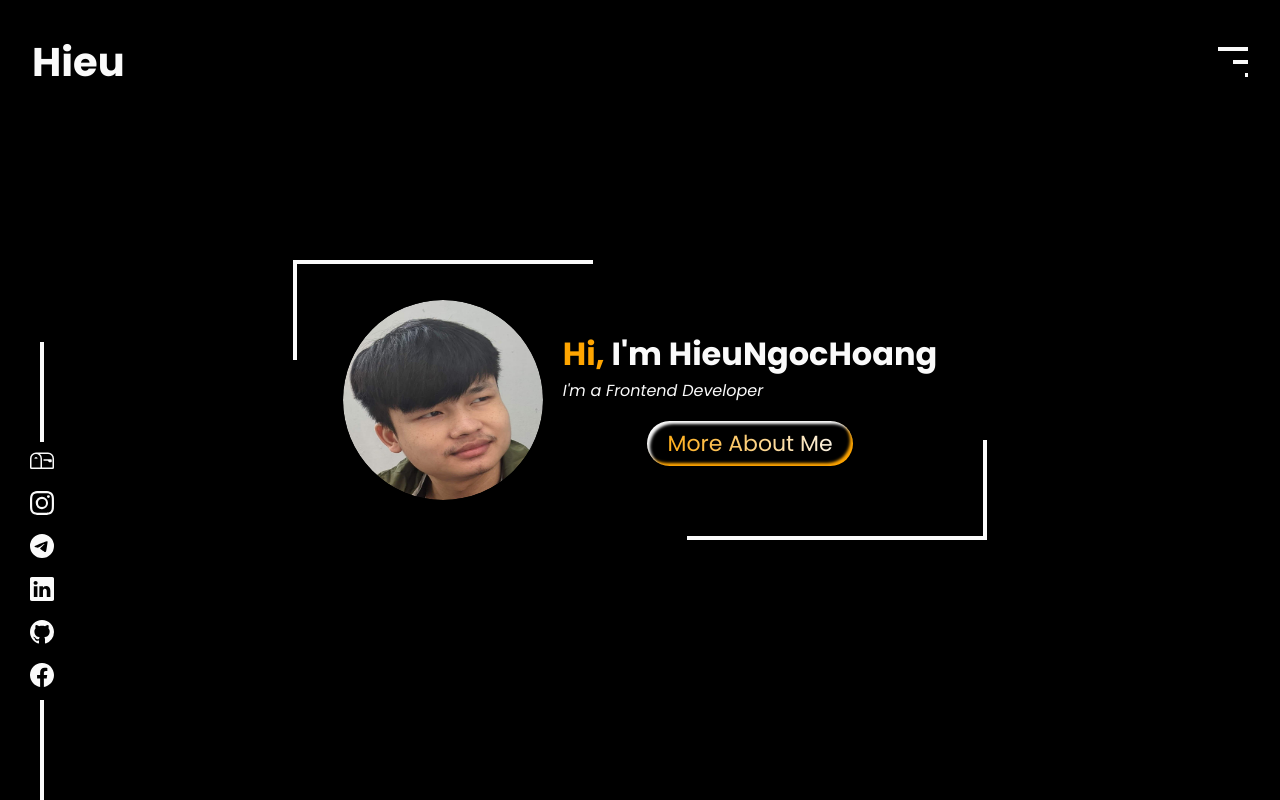
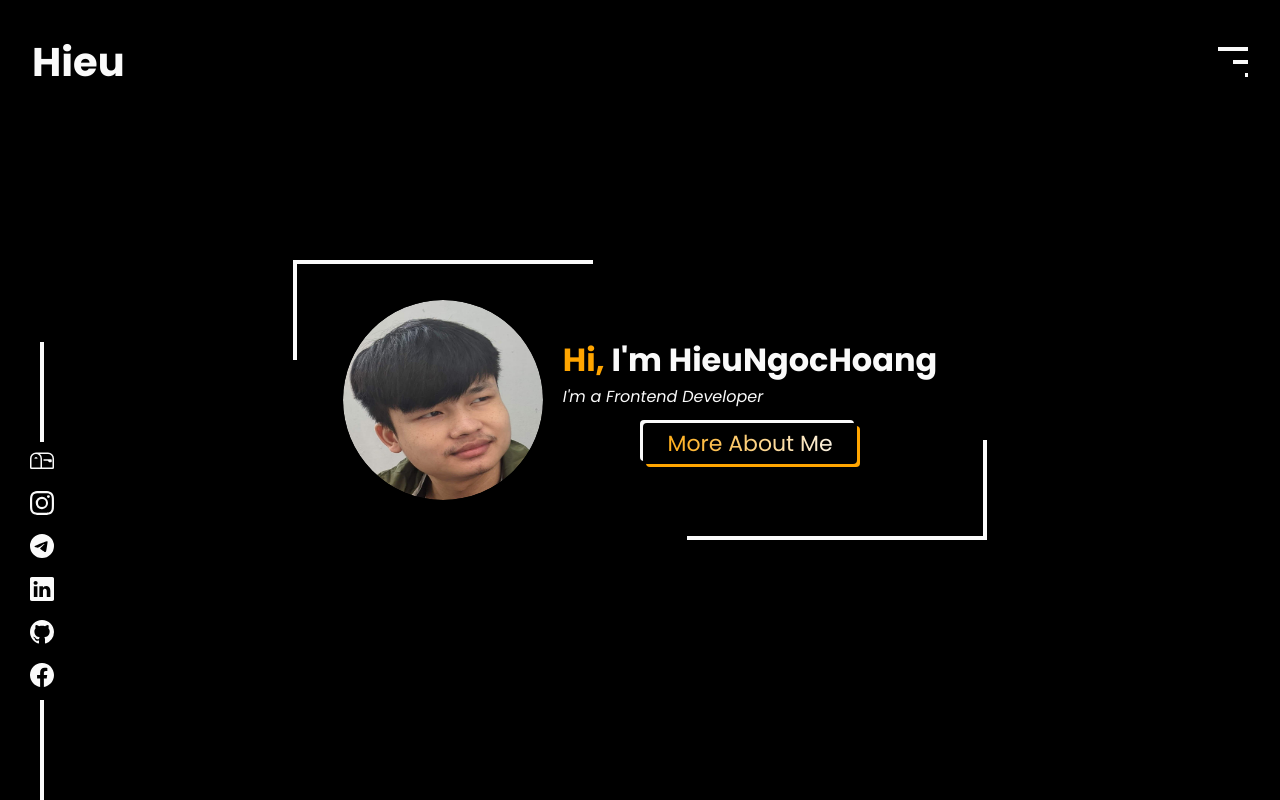
Before and after one commit to hieungochoangit/portfolio, a React (Create React App) app: page / in a window 1280 px wide. Built offline with nearby package versions, Linux system fonts and the light colour scheme.

Commit message:
Refactor code

```diff
--- /dev/null
+++ b/src/components/BaseColorButton/index.jsx
@@ -0,0 +1,28 @@
+import React from 'react';
+import styled from 'styled-components';
+
+const BaseColor = styled.span`
+  padding: 6px 20px;
+  transition: 1s;
+  background: -webkit-linear-gradient(left, var(--primary-color) , ${props => props.theme.text});
+  background: linear-gradient(to right, var(--primary-color) , ${props => props.theme.text});
+  -webkit-background-clip: text;
+  -webkit-text-fill-color: transparent;
+
+  &:hover {
+    background: -webkit-linear-gradient(left, ${props => props.theme.text} , var(--primary-color));
+    background: linear-gradient(to right, ${props => props.theme.text}, var(--primary-color));
+    -webkit-background-clip: text;
+    -webkit-text-fill-color: transparent;
+  }
+`
+
+function BaseColorButton({ children }) {
+  return (
+    <BaseColor>
+      {children}
+    </BaseColor>
+  );
+}
+
+export default BaseColorButton;
--- /dev/null
+++ b/src/components/BaseShadowButton/index.jsx
@@ -0,0 +1,23 @@
+import React from 'react';
+import styled from 'styled-components';
+
+const BaseShadow = styled.div`
+  display: inline-block;
+  transition: 1s;
+  border-radius: 4px;
+  box-shadow: var(--primary-color) 3px 3px 0px 0px, ${props => props.theme.text} calc(-3px) calc(-3px) 0px 0px;
+
+  &:hover {
+    box-shadow: ${props => props.theme.text} 3px 3px 0px 0px, var(--primary-color) calc(-3px) calc(-3px) 0px 0px;
+  }
+`
+
+function BaseShadowButton({ children }) {
+  return (
+    <BaseShadow>
+      {children}
+    </BaseShadow>
+  );
+}
+
+export default BaseShadowButton;
--- a/src/components/Button/index.jsx
+++ b/src/components/Button/index.jsx
@@ -1,34 +1,26 @@
 import React from 'react';
 import styled from 'styled-components';
+import BaseColorButton from '../BaseColorButton';
+
+import BaseShadowButton from '../BaseShadowButton';
 
 const ButtonBase = styled.a`
   font-size: 22px;
   display: inline-block;
-  padding: 6px 20px;
   margin: 4px;
   cursor: pointer;
-  border-radius: 50px;
-  transition: 1s;
-  box-shadow: inset 3px 3px 3px ${props => props.theme.text}, inset -3px -3px 3px var(--primary-color);
-  background: -webkit-linear-gradient(left, var(--primary-color) , ${props => props.theme.text});
-  background: linear-gradient(to right, var(--primary-color) , ${props => props.theme.text});
-  -webkit-background-clip: text;
-  -webkit-text-fill-color: transparent;
-
-  &:hover {
-    box-shadow: inset 3px 3px 3px var(--primary-color), inset -3px -3px 3px ${props => props.theme.text};
-    background: -webkit-linear-gradient(left, ${props => props.theme.text} , var(--primary-color));
-    background: linear-gradient(to right, ${props => props.theme.text}, var(--primary-color));
-    -webkit-background-clip: text;
-    -webkit-text-fill-color: transparent;
-  }
+  border-radius: 4px;
 `
 
 function Button({ text, type, href }) {
   return (
-    <ButtonBase type={type} href={href}>
-      {text}
-    </ButtonBase>
+    <BaseShadowButton>
+      <ButtonBase type={type} href={href}>
+        <BaseColorButton>
+          {text}
+        </BaseColorButton>
+      </ButtonBase>
+    </BaseShadowButton>
   );
 }
 
```
